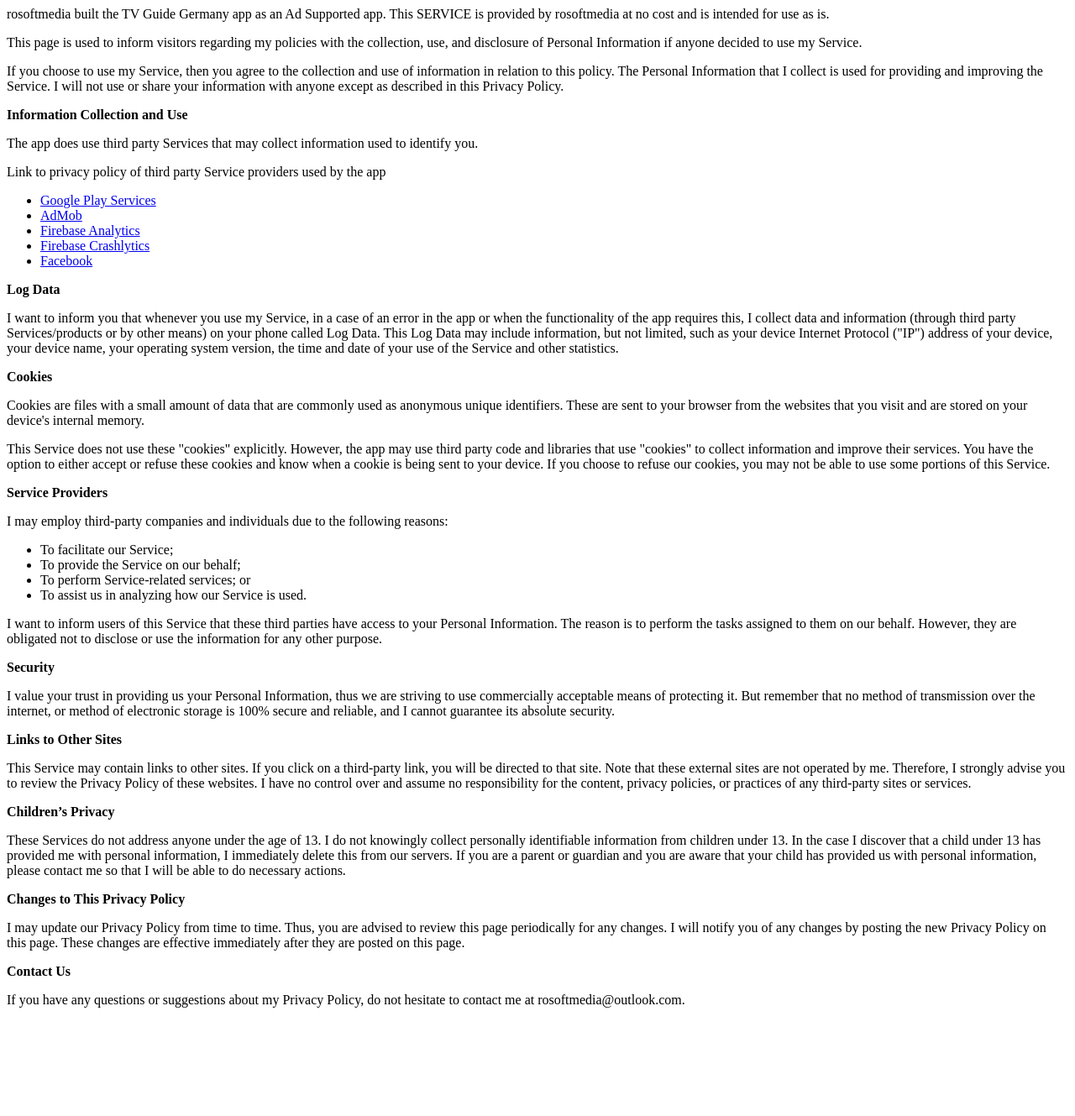
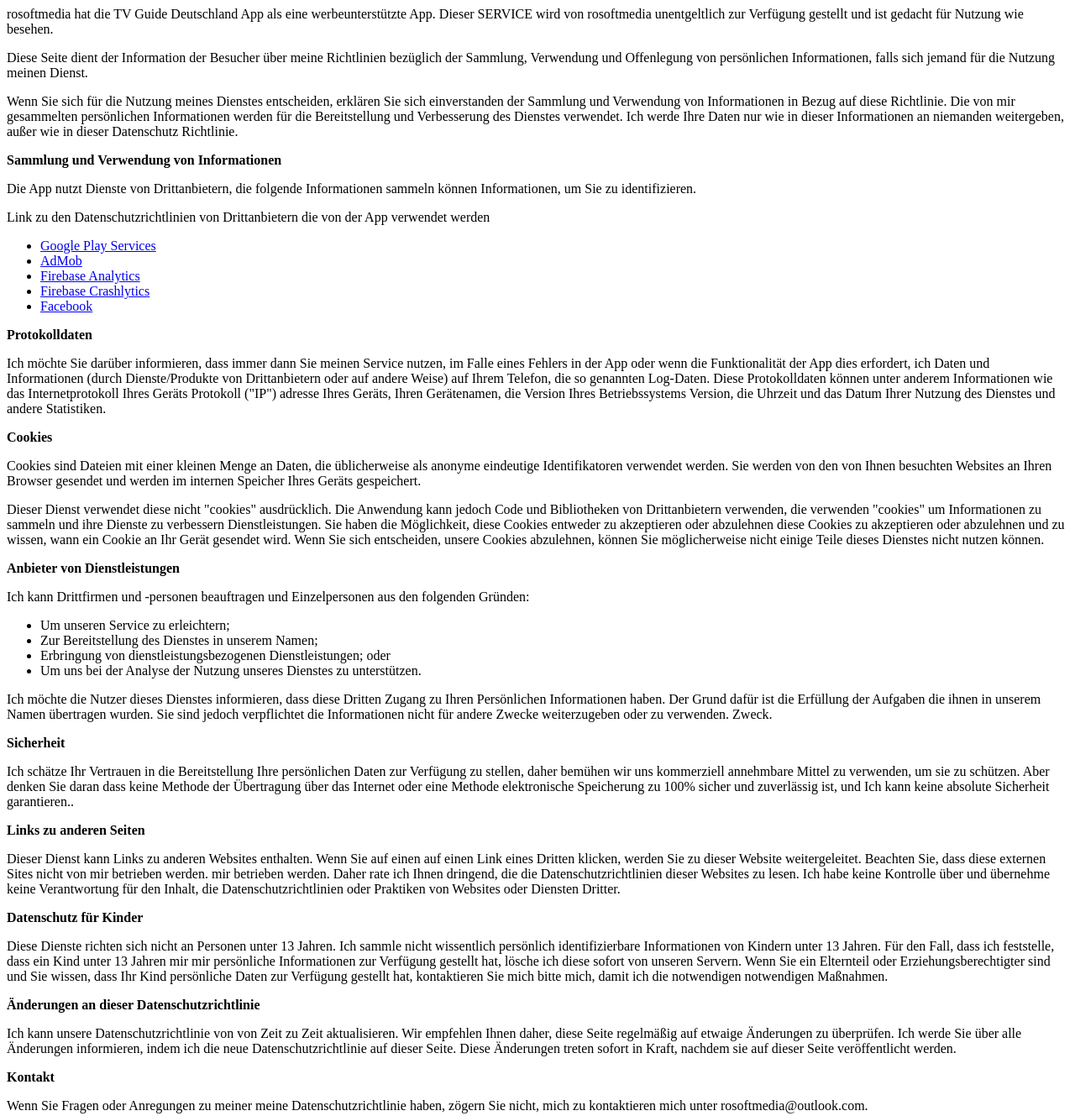
Before and after one commit to tvguidepro/privacy_policy_de, a plain HTML site: page index.html in a window 1280 px wide. Shown: the whole page at 84% size. Before the commit the page ends 1216 px from the top, so only its background shows below. Drawn offline with Linux system fonts and the light colour scheme.

Commit message:
- Translated to German

```diff
--- a/index.html
+++ b/index.html
@@ -1,96 +1,96 @@
                   <p>
-                    rosoftmedia built the TV Guide Germany app as
-                    an Ad Supported app. This SERVICE is provided by
-                    rosoftmedia at no cost and is intended for
-                    use as is.
+                    rosoftmedia hat die TV Guide Deutschland App als
+                    eine werbeunterstützte App. Dieser SERVICE wird von
+                    rosoftmedia unentgeltlich zur Verfügung gestellt und ist gedacht für
+                    Nutzung wie besehen.
                   </p> <p>
-                    This page is used to inform visitors regarding
-                    my policies with the collection, use, and
-                    disclosure of Personal Information if anyone decided to use
-                    my Service.
+                    Diese Seite dient der Information der Besucher über
+                    meine Richtlinien bezüglich der Sammlung, Verwendung und
+                    Offenlegung von persönlichen Informationen, falls sich jemand für die Nutzung
+                    meinen Dienst.
                   </p> <p>
-                    If you choose to use my Service, then you agree
-                    to the collection and use of information in relation to this
-                    policy. The Personal Information that I collect is
-                    used for providing and improving the Service.
-                    I will not use or share your
-                    information with anyone except as described in this Privacy
-                    Policy.
+                    Wenn Sie sich für die Nutzung meines Dienstes entscheiden, erklären Sie sich einverstanden
+                    der Sammlung und Verwendung von Informationen in Bezug auf diese
+                    Richtlinie. Die von mir gesammelten persönlichen Informationen werden
+                    für die Bereitstellung und Verbesserung des Dienstes verwendet.
+                    Ich werde Ihre Daten nur wie in dieser
+                    Informationen an niemanden weitergeben, außer wie in dieser Datenschutz
+                    Richtlinie.
                   </p>
-                   <p><strong>Information Collection and Use</strong></p> <p>
-                    The app does use third party Services that may collect
-                    information used to identify you.
+                   <p><strong>Sammlung und Verwendung von Informationen</strong></p> <p>
+                    Die App nutzt Dienste von Drittanbietern, die folgende Informationen sammeln können
+                    Informationen, um Sie zu identifizieren.
                   </p> <div><p>
-                      Link to privacy policy of third party Service providers
-                      used by the app
-                    </p> <ul><li><a href="https://www.google.com/policies/privacy/" target="_blank">Google Play Services</a></li><li><a href="https://support.google.com/admob/answer/6128543?hl=en" target="_blank">AdMob</a></li><li><a href="https://firebase.google.com/policies/analytics" target="_blank">Firebase Analytics</a></li><li><a href="https://firebase.google.com/terms/crashlytics" target="_blank">Firebase Crashlytics</a></li><li><a href="https://www.facebook.com/about/privacy" target="_blank">Facebook</a></li><!----><!----><!----><!----><!----><!----><!----><!----><!----></ul></div> <p><strong>Log Data</strong></p> <p>
-                    I want to inform you that whenever
-                    you use my Service, in a case of an error in the
-                    app or when the functionality of the app requires this, I collect data and information (through third
-                    party Services/products or by other means) on your phone called Log Data. This Log Data
-                    may include information, but not limited, such as your device Internet
-                    Protocol (&#34;IP&#34;) address of your device, your device name, your operating system
-                    version, the time and date of your use of the
-                    Service and other statistics.
+                      Link zu den Datenschutzrichtlinien von Drittanbietern
+                      die von der App verwendet werden
+                    </p> <ul><li><a href="https://www.google.com/policies/privacy/" target="_blank">Google Play Services</a></li><li><a href="https://support.google.com/admob/answer/6128543?hl=en" target="_blank">AdMob</a></li><li><a href="https://firebase.google.com/policies/analytics" target="_blank">Firebase Analytics</a></li><li><a href="https://firebase.google.com/terms/crashlytics" target="_blank">Firebase Crashlytics</a></li><li><a href="https://www.facebook.com/about/privacy" target="_blank">Facebook</a></li><!----><!----><!----><!----><!----><!----><!----><!----><!----></ul></div> <p><strong>Protokolldaten</strong></p> <p>
+                    Ich möchte Sie darüber informieren, dass immer dann
+                    Sie meinen Service nutzen, im Falle eines Fehlers in der
+                    App oder wenn die Funktionalität der App dies erfordert, ich Daten und Informationen (durch
+                    Dienste/Produkte von Drittanbietern oder auf andere Weise) auf Ihrem Telefon, die so genannten Log-Daten. Diese Protokolldaten
+                    können unter anderem Informationen wie das Internetprotokoll Ihres Geräts
+                    Protokoll (&#34;IP&#34;) adresse Ihres Geräts, Ihren Gerätenamen, die Version Ihres Betriebssystems
+                    Version, die Uhrzeit und das Datum Ihrer Nutzung des
+                    Dienstes und andere Statistiken.
                   </p> <p><strong>Cookies</strong></p> <p>
-                    Cookies are files with a small amount of data that are
-                    commonly used as anonymous unique identifiers. These are
-                    sent to your browser from the websites that you visit and
-                    are stored on your device's internal memory.
+                    Cookies sind Dateien mit einer kleinen Menge an Daten, die
+                    üblicherweise als anonyme eindeutige Identifikatoren verwendet werden. Sie werden
+                    von den von Ihnen besuchten Websites an Ihren Browser gesendet und
+                    werden im internen Speicher Ihres Geräts gespeichert.
                   </p> <p>
-                    This Service does not use these &#34;cookies&#34; explicitly.
-                    However, the app may use third party code and libraries that
-                    use &#34;cookies&#34; to collect information and improve their
-                    services. You have the option to either accept or refuse
-                    these cookies and know when a cookie is being sent to your
-                    device. If you choose to refuse our cookies, you may not be
-                    able to use some portions of this Service.
-                  </p> <p><strong>Service Providers</strong></p> <p>
-                    I may employ third-party companies
-                    and individuals due to the following reasons:
-                  </p> <ul><li>To facilitate our Service;</li> <li>To provide the Service on our behalf;</li> <li>To perform Service-related services; or</li> <li>To assist us in analyzing how our Service is used.</li></ul> <p>
-                    I want to inform users of this
-                    Service that these third parties have access to your
-                    Personal Information. The reason is to perform the tasks
-                    assigned to them on our behalf. However, they are obligated
-                    not to disclose or use the information for any other
-                    purpose.
-                  </p> <p><strong>Security</strong></p> <p>
-                    I value your trust in providing us
-                    your Personal Information, thus we are striving to use
-                    commercially acceptable means of protecting it. But remember
-                    that no method of transmission over the internet, or method
-                    of electronic storage is 100% secure and reliable, and
-                    I cannot guarantee its absolute security.
-                  </p> <p><strong>Links to Other Sites</strong></p> <p>
-                    This Service may contain links to other sites. If you click
-                    on a third-party link, you will be directed to that site.
-                    Note that these external sites are not operated by
-                    me. Therefore, I strongly advise you to
-                    review the Privacy Policy of these websites.
-                    I have no control over and assume no
-                    responsibility for the content, privacy policies, or
-                    practices of any third-party sites or services.
-                  </p> <p><strong>Children&#x2019;s Privacy</strong></p> <p>
-                    These Services do not address anyone under the age of 13.
-                    I do not knowingly collect personally
-                    identifiable information from children under 13. In the case
-                    I discover that a child under 13 has provided
-                    me with personal information,
-                    I immediately delete this from our servers. If you
-                    are a parent or guardian and you are aware that your child
-                    has provided us with personal information, please contact
-                    me so that I will be able to do
-                    necessary actions.
-                  </p> <p><strong>Changes to This Privacy Policy</strong></p> <p>
-                    I may update our Privacy Policy from
-                    time to time. Thus, you are advised to review this page
-                    periodically for any changes. I will
-                    notify you of any changes by posting the new Privacy Policy
-                    on this page. These changes are effective immediately after
-                    they are posted on this page.
-                  </p> <p><strong>Contact Us</strong></p> <p>
-                    If you have any questions or suggestions about
-                    my Privacy Policy, do not hesitate to contact
-                    me at rosoftmedia@outlook.com.
+                    Dieser Dienst verwendet diese nicht &#34;cookies&#34; ausdrücklich.
+                    Die Anwendung kann jedoch Code und Bibliotheken von Drittanbietern verwenden, die
+                    verwenden &#34;cookies&#34; um Informationen zu sammeln und ihre Dienste zu verbessern
+                    Dienstleistungen. Sie haben die Möglichkeit, diese Cookies entweder zu akzeptieren oder abzulehnen
+                    diese Cookies zu akzeptieren oder abzulehnen und zu wissen, wann ein Cookie an Ihr
+                    Gerät gesendet wird. Wenn Sie sich entscheiden, unsere Cookies abzulehnen, können Sie möglicherweise nicht
+                    einige Teile dieses Dienstes nicht nutzen können.
+                  </p> <p><strong>Anbieter von Dienstleistungen</strong></p> <p>
+                    Ich kann Drittfirmen und -personen beauftragen
+                    und Einzelpersonen aus den folgenden Gründen:
+                  </p> <ul><li>Um unseren Service zu erleichtern;</li> <li>Zur Bereitstellung des Dienstes in unserem Namen;</li> <li>Erbringung von dienstleistungsbezogenen Dienstleistungen; oder</li> <li>Um uns bei der Analyse der Nutzung unseres Dienstes zu unterstützen.</li></ul> <p>
+                    Ich möchte die Nutzer dieses
+                    Dienstes informieren, dass diese Dritten Zugang zu Ihren
+                    Persönlichen Informationen haben. Der Grund dafür ist die Erfüllung der Aufgaben
+                    die ihnen in unserem Namen übertragen wurden. Sie sind jedoch verpflichtet
+                    die Informationen nicht für andere Zwecke weiterzugeben oder zu verwenden.
+                    Zweck.
+                  </p> <p><strong>Sicherheit</strong></p> <p>
+                    Ich schätze Ihr Vertrauen in die Bereitstellung
+                    Ihre persönlichen Daten zur Verfügung zu stellen, daher bemühen wir uns
+                    kommerziell annehmbare Mittel zu verwenden, um sie zu schützen. Aber denken Sie daran
+                    dass keine Methode der Übertragung über das Internet oder eine Methode
+                    elektronische Speicherung zu 100% sicher und zuverlässig ist, und
+                    Ich kann keine absolute Sicherheit garantieren..
+                  </p> <p><strong>Links zu anderen Seiten</strong></p> <p>
+                    Dieser Dienst kann Links zu anderen Websites enthalten. Wenn Sie auf einen
+                    auf einen Link eines Dritten klicken, werden Sie zu dieser Website weitergeleitet.
+                    Beachten Sie, dass diese externen Sites nicht von mir betrieben werden.
+                    mir betrieben werden. Daher rate ich Ihnen dringend, die
+                    die Datenschutzrichtlinien dieser Websites zu lesen.
+                    Ich habe keine Kontrolle über und übernehme keine
+                    Verantwortung für den Inhalt, die Datenschutzrichtlinien oder
+                    Praktiken von Websites oder Diensten Dritter.
+                  </p> <p><strong>Datenschutz für Kinder</strong></p> <p>
+                    Diese Dienste richten sich nicht an Personen unter 13 Jahren.
+                    Ich sammle nicht wissentlich persönlich
+                    identifizierbare Informationen von Kindern unter 13 Jahren. Für den Fall, dass
+                    ich feststelle, dass ein Kind unter 13 Jahren mir
+                    mir persönliche Informationen zur Verfügung gestellt hat,
+                    lösche ich diese sofort von unseren Servern. Wenn Sie
+                    ein Elternteil oder Erziehungsberechtigter sind und Sie wissen, dass Ihr Kind
+                    persönliche Daten zur Verfügung gestellt hat, kontaktieren Sie mich bitte
+                    mich, damit ich die notwendigen
+                    notwendigen Maßnahmen.
+                  </p> <p><strong>Änderungen an dieser Datenschutzrichtlinie</strong></p> <p>
+                    Ich kann unsere Datenschutzrichtlinie von
+                    von Zeit zu Zeit aktualisieren. Wir empfehlen Ihnen daher, diese Seite
+                    regelmäßig auf etwaige Änderungen zu überprüfen. Ich werde
+                    Sie über alle Änderungen informieren, indem ich die neue Datenschutzrichtlinie
+                    auf dieser Seite. Diese Änderungen treten sofort in Kraft, nachdem
+                    sie auf dieser Seite veröffentlicht werden.
+                  </p> <p><strong>Kontakt</strong></p> <p>
+                    Wenn Sie Fragen oder Anregungen zu meiner
+                    meine Datenschutzrichtlinie haben, zögern Sie nicht, mich zu kontaktieren
+                    mich unter rosoftmedia@outlook.com.
                   </p>
```
